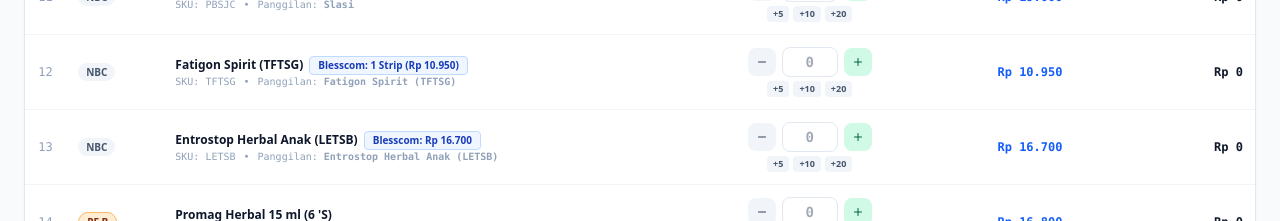
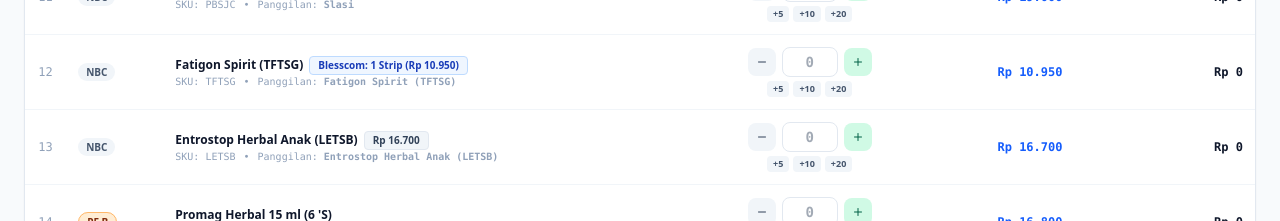
Before and after one commit to akbar521/SHJ-DOF-SUKABUMI, a React (Vite) app: page / in a window 1280 px wide. Shown: the part 1800-2021 px from the top of the page. Built offline with nearby package versions, Linux system fonts and the light colour scheme; no server answers.

Commit message:
feat: standardize price for LETSB and ENTROH to 16.700
Update retail price for LETSB and ENTROH across all subdistricts to 16.700 and bump the local storage version for product data.

```diff
--- a/src/components/SimpleDofShjCalculator.tsx
+++ b/src/components/SimpleDofShjCalculator.tsx
@@ -1074,14 +1074,8 @@
                           </span>
                         )}
                         {(p.kode_produk === 'LETSB' || p.kode_produk === 'ENTROH') && (
-                          <span className={`text-[10px] px-2 py-0.5 rounded font-bold border ${
-                            activeSubdistInfo.system === 'Blesscom'
-                              ? 'bg-blue-50 text-blue-800 border-blue-200'
-                              : 'bg-amber-50 text-amber-800 border-amber-200'
-                          }`}>
-                            {activeSubdistInfo.system === 'Blesscom'
-                              ? 'Blesscom: Rp 16.700'
-                              : 'DMS: Rp 16.600'}
+                          <span className="text-[10px] px-2 py-0.5 rounded font-bold bg-slate-100 text-slate-700 border border-slate-200">
+                            Rp 16.700
                           </span>
                         )}
                         {p.kode_produk === 'ENTROT' && (
--- a/src/data/sqlSchema.ts
+++ b/src/data/sqlSchema.ts
@@ -153,10 +153,10 @@
     subdist_prices: {
       CIKALONG: { harga_grosir: 16500.00, harga_retail: 16700.00 },
       CIPANAS: { harga_grosir: 16500.00, harga_retail: 16700.00 },
-      CIBEBER: { harga_grosir: 16500.00, harga_retail: 16600.00 },
-      CIRANJANG: { harga_grosir: 16500.00, harga_retail: 16600.00 },
-      CIBADAK: { harga_grosir: 16500.00, harga_retail: 16600.00 },
-      CIKOLE: { harga_grosir: 16500.00, harga_retail: 16600.00 },
+      CIBEBER: { harga_grosir: 16500.00, harga_retail: 16700.00 },
+      CIRANJANG: { harga_grosir: 16500.00, harga_retail: 16700.00 },
+      CIBADAK: { harga_grosir: 16500.00, harga_retail: 16700.00 },
+      CIKOLE: { harga_grosir: 16500.00, harga_retail: 16700.00 },
       SUKARAJA: { harga_grosir: 16500.00, harga_retail: 16700.00 },
       NYALINDUNG: { harga_grosir: 16500.00, harga_retail: 16700.00 }
     }
--- a/src/data/subdistConfig.ts
+++ b/src/data/subdistConfig.ts
@@ -157,12 +157,12 @@
   },
 
   // CIANJUR - DMS (Ribca - Cibeber, Ahyar - Ciranjang)
-  // Revisi ENTROT menjadi 17.600
+  // Revisi ENTROT menjadi 17.600, LETSB/ENTROH menjadi 16.700
   CIBEBER: {
     ENTROT: { harga_grosir: 15000, harga_retail: 17600 },
     PEMAB: { harga_grosir: 5141.52, harga_retail: 6559 },
-    LETSB: { harga_grosir: 16500, harga_retail: 16600 },
-    ENTROH: { harga_grosir: 16500, harga_retail: 16600 },
+    LETSB: { harga_grosir: 16500, harga_retail: 16700 },
+    ENTROH: { harga_grosir: 16500, harga_retail: 16700 },
     CKPXE: { harga_grosir: 9000, harga_retail: 10800 },
     KLPSL: { harga_grosir: 9000, harga_retail: 10800 },
     TFTSG: { harga_grosir: 22000, harga_retail: 109500 },
@@ -173,8 +173,8 @@
   CIRANJANG: {
     ENTROT: { harga_grosir: 15000, harga_retail: 17600 },
     PEMAB: { harga_grosir: 5141.52, harga_retail: 6559 },
-    LETSB: { harga_grosir: 16500, harga_retail: 16600 },
-    ENTROH: { harga_grosir: 16500, harga_retail: 16600 },
+    LETSB: { harga_grosir: 16500, harga_retail: 16700 },
+    ENTROH: { harga_grosir: 16500, harga_retail: 16700 },
     CKPXE: { harga_grosir: 9000, harga_retail: 10800 },
     KLPSL: { harga_grosir: 9000, harga_retail: 10800 },
     TFTSG: { harga_grosir: 22000, harga_retail: 109500 },
@@ -187,8 +187,8 @@
   CIBADAK: {
     ENTROT: { harga_grosir: 15000, harga_retail: 17600 },
     PEMAB: { harga_grosir: 5141.52, harga_retail: 6559 },
-    LETSB: { harga_grosir: 16500, harga_retail: 16600 },
-    ENTROH: { harga_grosir: 16500, harga_retail: 16600 },
+    LETSB: { harga_grosir: 16500, harga_retail: 16700 },
+    ENTROH: { harga_grosir: 16500, harga_retail: 16700 },
     CKPXE: { harga_grosir: 9000, harga_retail: 10800 },
     KLPSL: { harga_grosir: 9000, harga_retail: 10800 },
     TFTSG: { harga_grosir: 22000, harga_retail: 109500 },
@@ -199,8 +199,8 @@
   CIKOLE: {
     ENTROT: { harga_grosir: 15000, harga_retail: 17600 },
     PEMAB: { harga_grosir: 5141.52, harga_retail: 6559 },
-    LETSB: { harga_grosir: 16500, harga_retail: 16600 },
-    ENTROH: { harga_grosir: 16500, harga_retail: 16600 },
+    LETSB: { harga_grosir: 16500, harga_retail: 16700 },
+    ENTROH: { harga_grosir: 16500, harga_retail: 16700 },
     CKPXE: { harga_grosir: 9000, harga_retail: 10800 },
     KLPSL: { harga_grosir: 9000, harga_retail: 10800 },
     TFTSG: { harga_grosir: 22000, harga_retail: 109500 },
--- a/src/services/apiService.ts
+++ b/src/services/apiService.ts
@@ -3,7 +3,7 @@
 import { calculateDofFee } from '../utils/mathUtils';
 
 // Local storage fallback key for resilience
-const LOCAL_STORAGE_PRODUCTS = 'dof_shj_products_v6';
+const LOCAL_STORAGE_PRODUCTS = 'dof_shj_products_v7';
 const LOCAL_STORAGE_ORDERS = 'dof_shj_orders_v1';
 
 export const api = {
```
